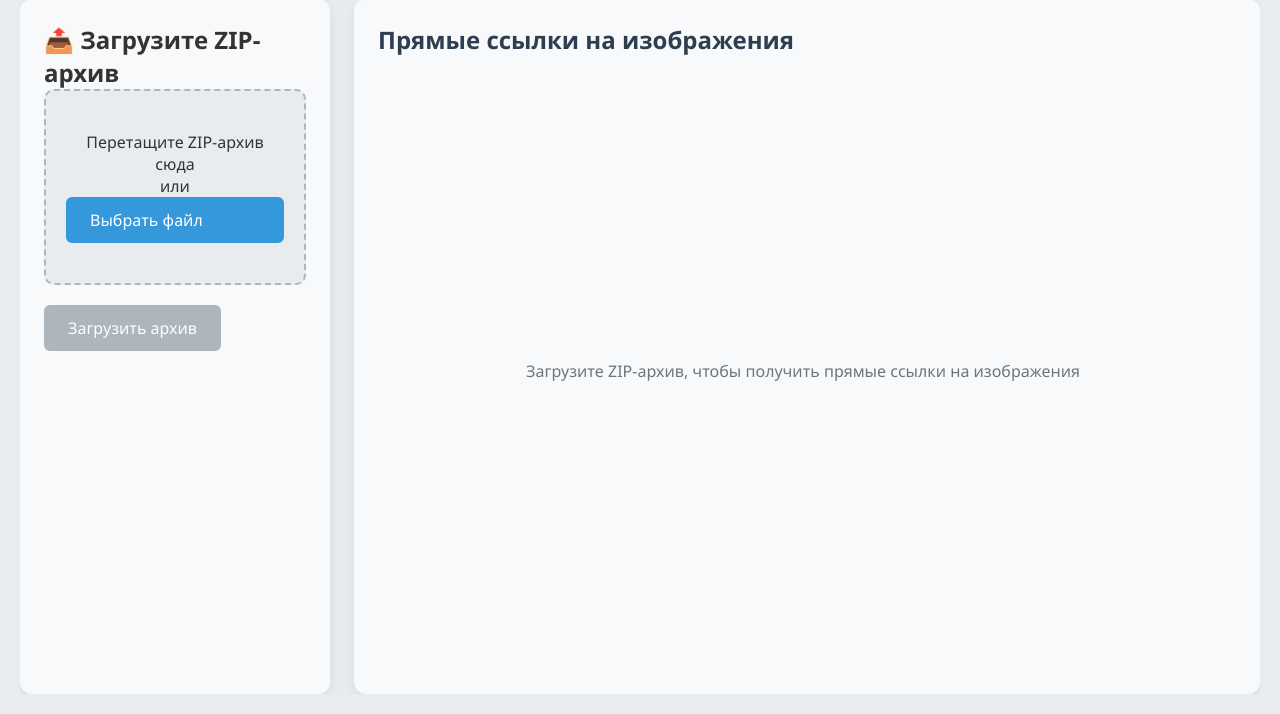
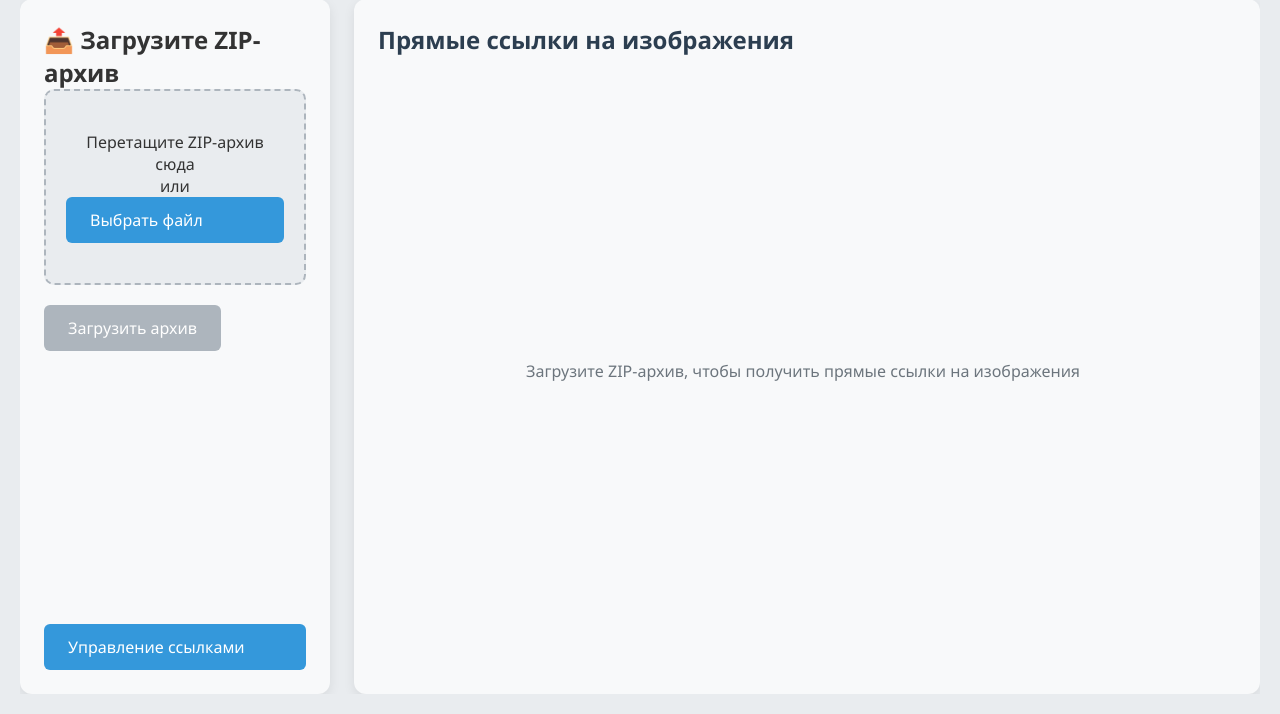
Before and after one commit to v0van4eg/StashlinkSQL, a Flask app: page / in a window 1280 px wide. Shown: the part 86-800 px from the top of the page. Run offline with Flask 3, Linux system fonts and the light colour scheme.

Commit message:
Новая кнопка

```diff
--- a/static/index.js
+++ b/static/index.js
@@ -35,12 +35,14 @@ function initializeElements() {
     uploadForm = document.getElementById('uploadForm');
     linkList = document.getElementById('linkList');
     currentAlbumTitle = document.getElementById('currentAlbumTitle');
+    // Добавляем получение элемента manageBtn
+    manageBtn = document.getElementById('manageBtn');
     // Элементы прогресс-бара
     progressContainer = document.getElementById('progressContainer');
     progressBar = document.getElementById('progressBar');
     progressText = document.getElementById('progressText');
 
-    if (!dropArea || !zipFileInput || !browseBtn || !uploadBtn || !uploadForm || !linkList || !currentAlbumTitle || !progressContainer || !progressBar || !progressText) {
+    if (!dropArea || !zipFileInput || !browseBtn || !uploadBtn || !uploadForm || !linkList || !currentAlbumTitle || !manageBtn || !progressContainer || !progressBar || !progressText) { // Добавлен manageBtn в проверку
         console.error('One or more required DOM elements not found!');
         return false;
     }
@@ -51,7 +53,7 @@ function initializeElements() {
 // --- Функция обновления UI ---
 function updateUI() {
     // Проверяем, инициализированы ли элементы
-    if (!zipFileInput || !dropArea || !uploadBtn) {
+    if (!zipFileInput || !dropArea || !uploadBtn || !manageBtn) { // Добавлен manageBtn в проверку
         console.error('DOM elements not initialized for updateUI');
         return;
     }
@@ -62,9 +64,12 @@ function updateUI() {
         // Показываем имя файла и его размер перед "Готов к загрузке"
         dropArea.innerHTML = `<p>Выбран файл: <strong>${file.name}</strong></p><p>Размер: ${fileSize}</p><p>Готов к загрузке</p>`;
         uploadBtn.disabled = false;
+        // manageBtn не должен зависеть от выбора файла
+        // manageBtn.disabled = false; // Убрано, если кнопка управления не требует специального состояния
     } else {
         dropArea.innerHTML = `<p>Перетащите ZIP-архив сюда</p><p>или</p><button type="button" class="btn" id="browseBtn">Выбрать файл</button>`;
         uploadBtn.disabled = true;
+        // manageBtn.disabled = true; // Убрано, если кнопка управления не требует специального состояния
         // Обязательно повторно добавляем обработчик для новой кнопки "Выбрать файл"
         const newBrowseBtn = document.getElementById('browseBtn');
         if (newBrowseBtn) {
--- a/templates/index.html
+++ b/templates/index.html
@@ -110,6 +110,28 @@
         .btn:hover {
             background: #2980b9;
         }
+
+        .btnmanage {
+            background: #3498db; /* Используйте тот же цвет фона, что и основная кнопка */
+            color: white;
+            border: none;
+            padding: 12px 24px;
+            font-size: 1rem;
+            border-radius: 6px;
+            cursor: pointer;
+            transition: background 0.2s;
+            display: inline-flex;
+            align-items: center;
+            gap: 8px;
+            /* margin-top: 10px; Убрано, так как кнопка теперь внизу карточки */
+            margin-top: auto; /* Pushes the button to the bottom */
+            align-self: stretch; /* Makes the button full width */
+        }
+        .btnmanage:hover {
+            background: #2980b9;
+        }
+
+
         .btn:disabled {
             background: #adb5bd;
             cursor: not-allowed;
@@ -278,6 +300,10 @@
                             </div>
                         </div>
                     </form>
+                    <!-- Кнопка "Управление ссылками" теперь вне формы, внизу карточки -->
+                    <button class="btnmanage" id="manageBtn">
+                        <span>Управление ссылками</span>
+                    </button>
                 </div>
             </div>
 
```
